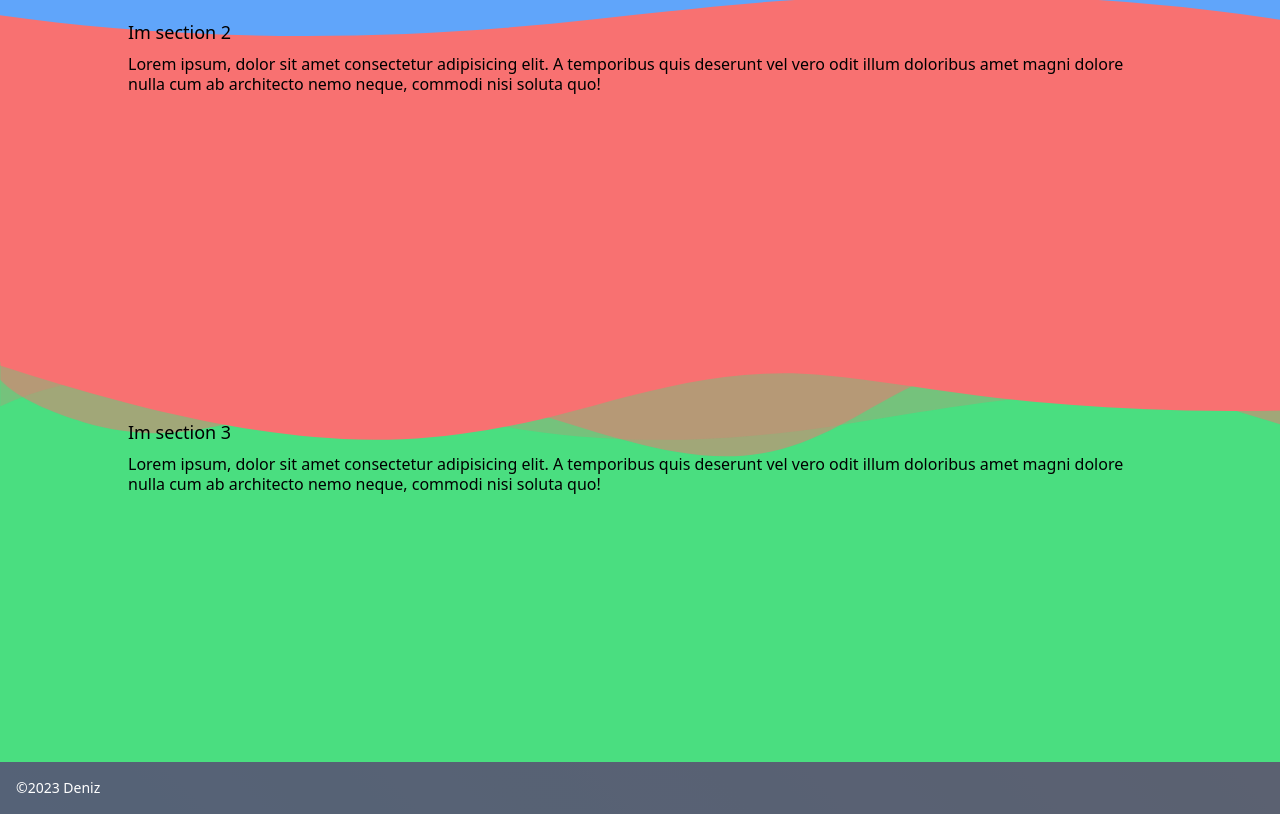
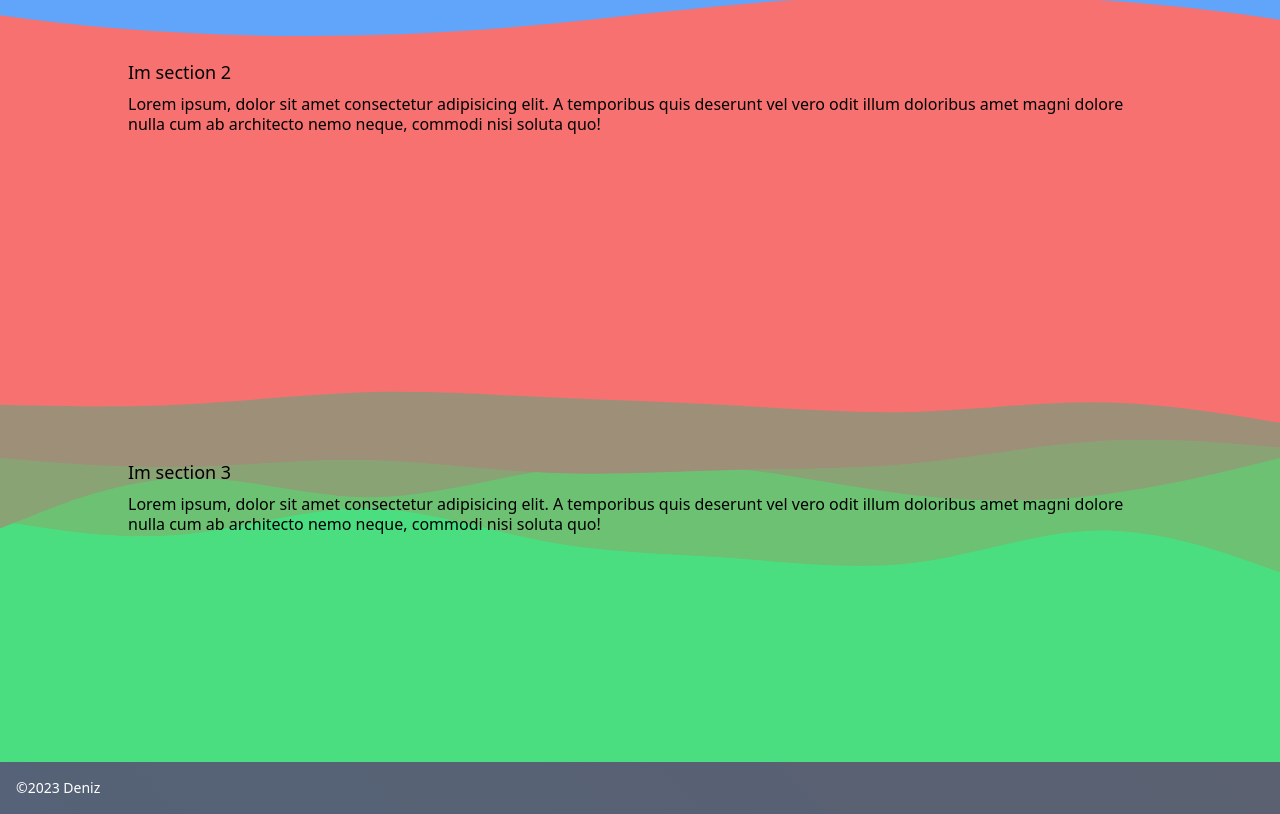
Before and after one commit to donis3/donis-homepage, a Next.js app: page / in a window 1280 px wide. Shown: the part 498-1312 px from the top of the page. Built offline with nearby package versions, Linux system fonts and the light colour scheme.

Commit message:
multi color divider added

```diff
--- a/app/_homepage/Section.tsx
+++ b/app/_homepage/Section.tsx
@@ -4,10 +4,11 @@ import { cn } from "@/lib/utilities";
 type SectionProps = {
 	children: React.ReactNode;
 	className?: string;
-	divider?: "wave" | "waves";
+	divider?: "wave" | "waves" | "waves2";
 	dividerClass?: string;
 	dividerFillClass?: string;
 	dividerFlip?: boolean;
+	fillColors?: string[];
 };
 
 export default function Section({
@@ -17,12 +18,13 @@ export default function Section({
 	dividerClass,
 	dividerFillClass,
 	dividerFlip,
+	fillColors,
 	...props
 }: SectionProps) {
 	return (
 		<section
 			className={cn(
-				"relative w-full min-h-[400px] py-14 px-[10vw]",
+				"relative w-full min-h-[400px] py-24 px-[10vw]",
 				className,
 			)}
 			{...props}>
@@ -48,6 +50,15 @@ export default function Section({
 					className={dividerClass}
 				/>
 			)}
+
+			{divider === "waves2" && (
+				<Divider.waves2
+					fillClass={dividerFillClass}
+					flip={dividerFlip}
+					className={dividerClass}
+					fillColors={fillColors}
+				/>
+			)}
 		</section>
 	);
 }
--- a/app/page.tsx
+++ b/app/page.tsx
@@ -17,7 +17,10 @@ export default function Home() {
 						neque, commodi nisi soluta quo!
 					</p>
 				</Section>
-				<Section className="bg-red-400" divider="wave" dividerFillClass="fill-blue-400">
+				<Section
+					className="bg-red-400"
+					divider="wave"
+					dividerFillClass="fill-blue-400">
 					<h2 className="font-medium text-lg mb-2">Im section 2</h2>
 					<p className="font-normal text-base leading-tight">
 						Lorem ipsum, dolor sit amet consectetur adipisicing
@@ -26,7 +29,16 @@ export default function Home() {
 						neque, commodi nisi soluta quo!
 					</p>
 				</Section>
-				<Section className="bg-green-400" divider="waves" dividerFillClass="fill-red-400" dividerFlip>
+				<Section
+					className="bg-green-400"
+					divider="waves2"
+					fillColors={[
+						"rgb(74 222 128)",
+						"rgb(108 193 115)",
+						"rgb(138 163 117)",
+						"rgb(158 143 120)",
+						"rgb(248 113 113)",
+					]}>
 					<h2 className="font-medium text-lg mb-2">Im section 3</h2>
 					<p className="font-normal text-base leading-tight">
 						Lorem ipsum, dolor sit amet consectetur adipisicing
--- a/components/dividers/Divider.module.css
+++ b/components/dividers/Divider.module.css
@@ -32,5 +32,15 @@
 	display: block;
 	width: calc(129% + 1.3px);
 	height: 104px;
-    z-index: 0;
+	z-index: 0;
 }
+
+.waves2 {
+	position: absolute;
+	top: -1px;
+	left: 0;
+	width: 100%;
+	overflow: hidden;
+	line-height: 0;
+	z-index: 0;
+}
--- a/components/dividers/Divider.tsx
+++ b/components/dividers/Divider.tsx
@@ -49,4 +49,39 @@ const WavesDivider = ({ fillClass, className, flip }: DividerTypes) => {
 	);
 };
 
-export default { wave: WaveDivider, waves: WavesDivider };
+const Waves2 = ({
+	fillClass,
+	className,
+	flip,
+	fillColors,
+}: DividerTypes & { fillColors?: string[] }) => {
+	return (
+		<div className={cn(styles.waves2, className)}>
+			<svg
+				viewBox="0 0 1200 300"
+				preserveAspectRatio="none"
+				xmlns="http://www.w3.org/2000/svg"
+				xmlnsXlink="http://www.w3.org/1999/xlink"
+				version="1.1"
+				style={flip ? { transform: "rotateY(180deg)" } : undefined}>
+				<path
+					d="M0 201L28.5 197.2C57 193.3 114 185.7 171.2 189.7C228.3 193.7 285.7 209.3 342.8 214.3C400 219.3 457 213.7 514.2 217.3C571.3 221 628.7 234 685.8 239.2C743 244.3 800 241.7 857.2 235.8C914.3 230 971.7 221 1028.8 214.8C1086 208.7 1143 205.3 1171.5 203.7L1200 202L1200 0L1171.5 0C1143 0 1086 0 1028.8 0C971.7 0 914.3 0 857.2 0C800 0 743 0 685.8 0C628.7 0 571.3 0 514.2 0C457 0 400 0 342.8 0C285.7 0 228.3 0 171.2 0C114 0 57 0 28.5 0L0 0Z"
+					fill={fillColors?.[0] ?? "#009473"}></path>
+				<path
+					d="M0 150L28.5 154.5C57 159 114 168 171.2 162.7C228.3 157.3 285.7 137.7 342.8 138.2C400 138.7 457 159.3 514.2 169.8C571.3 180.3 628.7 180.7 685.8 184.7C743 188.7 800 196.3 857.2 189.2C914.3 182 971.7 160 1028.8 159C1086 158 1143 178 1171.5 188L1200 198L1200 0L1171.5 0C1143 0 1086 0 1028.8 0C971.7 0 914.3 0 857.2 0C800 0 743 0 685.8 0C628.7 0 571.3 0 514.2 0C457 0 400 0 342.8 0C285.7 0 228.3 0 171.2 0C114 0 57 0 28.5 0L0 0Z"
+					fill={fillColors?.[1] ?? "#4fa25e"}></path>
+				<path
+					d="M0 157L28.5 145.7C57 134.3 114 111.7 171.2 109.8C228.3 108 285.7 127 342.8 127.7C400 128.3 457 110.7 514.2 102C571.3 93.3 628.7 93.7 685.8 100.2C743 106.7 800 119.3 857.2 125.8C914.3 132.3 971.7 132.7 1028.8 125.8C1086 119 1143 105 1171.5 98L1200 91L1200 0L1171.5 0C1143 0 1086 0 1028.8 0C971.7 0 914.3 0 857.2 0C800 0 743 0 685.8 0C628.7 0 571.3 0 514.2 0C457 0 400 0 342.8 0C285.7 0 228.3 0 171.2 0C114 0 57 0 28.5 0L0 0Z"
+					fill={fillColors?.[2] ?? "#86ac46"}></path>
+				<path
+					d="M0 91L28.5 93.3C57 95.7 114 100.3 171.2 99.3C228.3 98.3 285.7 91.7 342.8 92.7C400 93.7 457 102.3 514.2 104.8C571.3 107.3 628.7 103.7 685.8 102.2C743 100.7 800 101.3 857.2 95.8C914.3 90.3 971.7 78.7 1028.8 75.2C1086 71.7 1143 76.3 1171.5 78.7L1200 81L1200 0L1171.5 0C1143 0 1086 0 1028.8 0C971.7 0 914.3 0 857.2 0C800 0 743 0 685.8 0C628.7 0 571.3 0 514.2 0C457 0 400 0 342.8 0C285.7 0 228.3 0 171.2 0C114 0 57 0 28.5 0L0 0Z"
+					fill={fillColors?.[3] ?? "#bfb135"}></path>
+				<path
+					d="M0 41L28.5 41.7C57 42.3 114 43.7 171.2 40.8C228.3 38 285.7 31 342.8 29.3C400 27.7 457 31.3 514.2 34C571.3 36.7 628.7 38.3 685.8 41.5C743 44.7 800 49.3 857.2 47.7C914.3 46 971.7 38 1028.8 38.7C1086 39.3 1143 48.7 1171.5 53.3L1200 58L1200 0L1171.5 0C1143 0 1086 0 1028.8 0C971.7 0 914.3 0 857.2 0C800 0 743 0 685.8 0C628.7 0 571.3 0 514.2 0C457 0 400 0 342.8 0C285.7 0 228.3 0 171.2 0C114 0 57 0 28.5 0L0 0Z"
+					fill={fillColors?.[4] ?? "#fcaf3c"}></path>
+			</svg>
+		</div>
+	);
+};
+
+export default { wave: WaveDivider, waves: WavesDivider, waves2: Waves2 };
```
